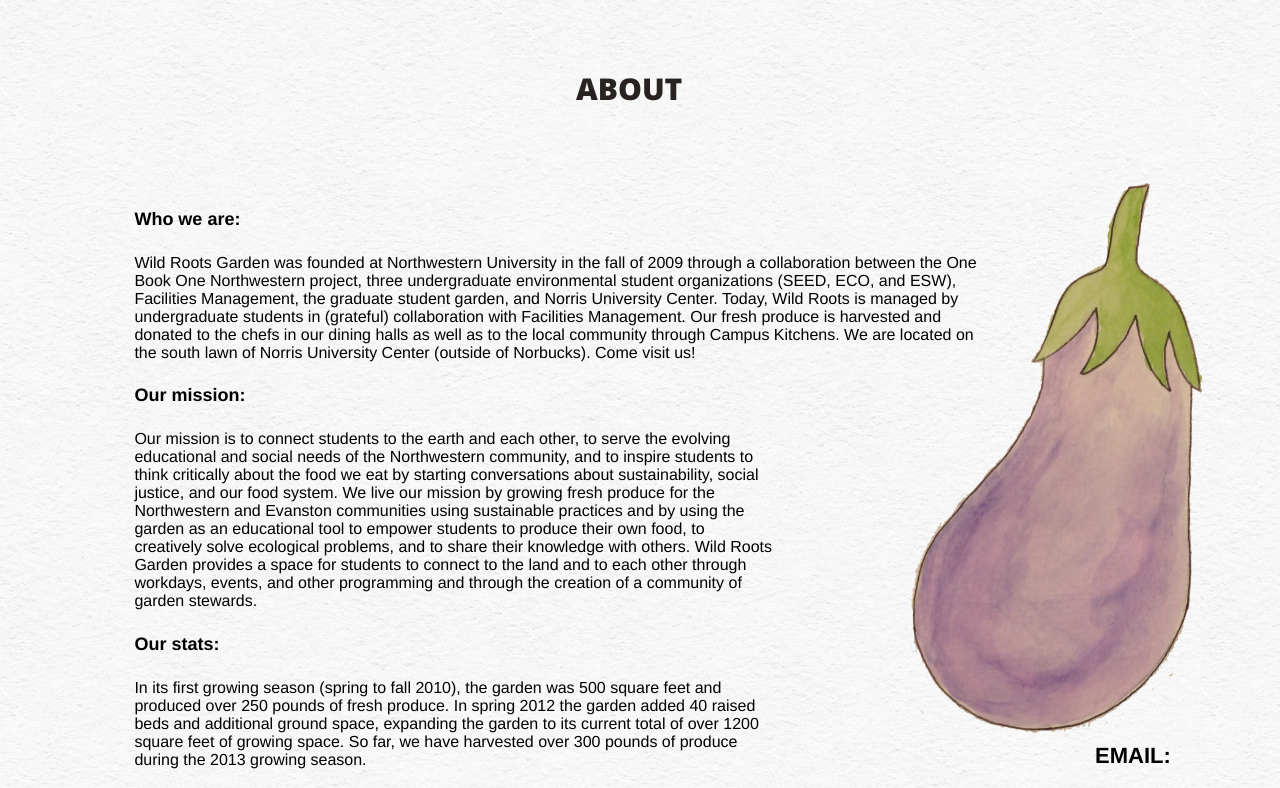
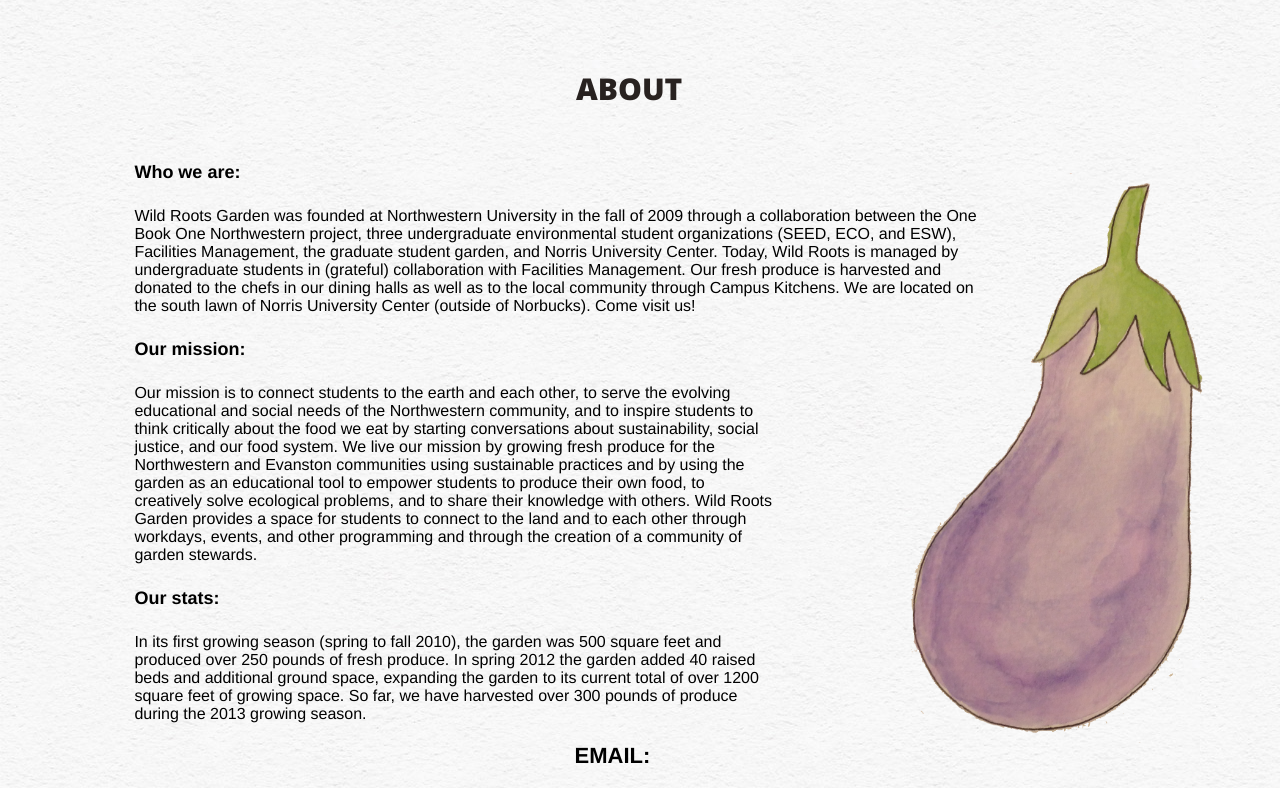
Before and after one commit to nuwildroots/nuwildroots.github.io, a plain HTML site: page index.html in a window 1280 px wide. Shown: the part 1740-2528 px from the top of the page. Drawn offline with nearby package versions, Linux system fonts and the light colour scheme.

Commit message:
margin top

```diff
--- a/style.css
+++ b/style.css
@@ -115,7 +115,7 @@
 
 #aboutText {
 	font-family: "helvetica", sans-serif;
-	margin-top: 350px;
+	margin-top: 24%;
 	margin-left:10%;
 	float:left;
 	max-width:68%;
```
